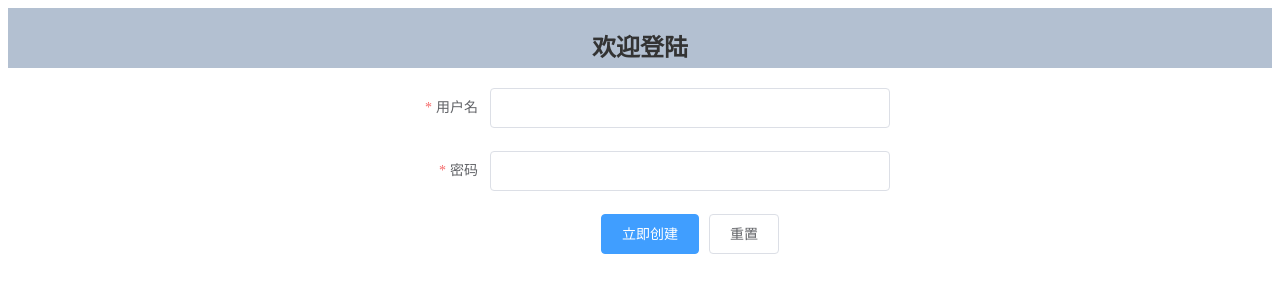
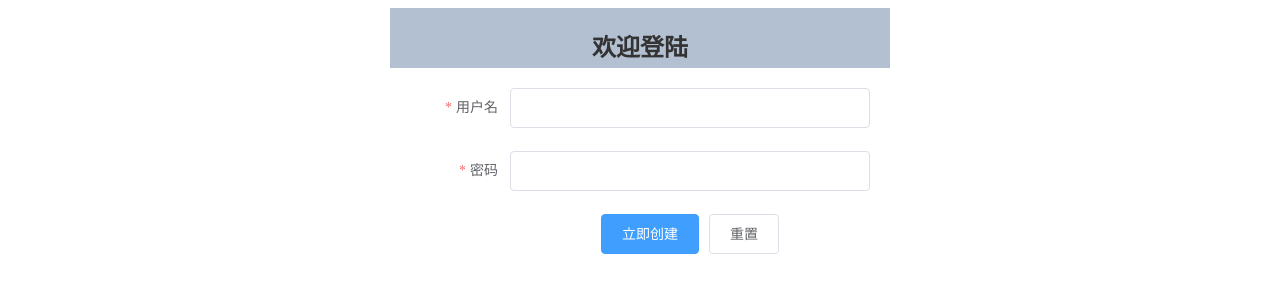
Before and after one commit to yang-xiaokai/vue, a Vue app: page /login in a window 1280 px wide. Shown: the top 300 px of the page. Built offline with nearby package versions, Linux system fonts and the light colour scheme.

Commit message:
首次提交

```diff
--- a/src/views/Login.vue
+++ b/src/views/Login.vue
@@ -1,6 +1,6 @@
 <template>
     <div>
-        <el-container>
+        <el-container class="elc">
             <el-header>
                 <h1 class="logo">欢迎登陆</h1>
             </el-header>
@@ -101,5 +101,9 @@ export default {
       max-width: 500px;
       margin: 0 auto;
   }
+  .elc{
+    max-width: 500px;
+    margin: 0 auto;
+  }
 
 </style>
```
